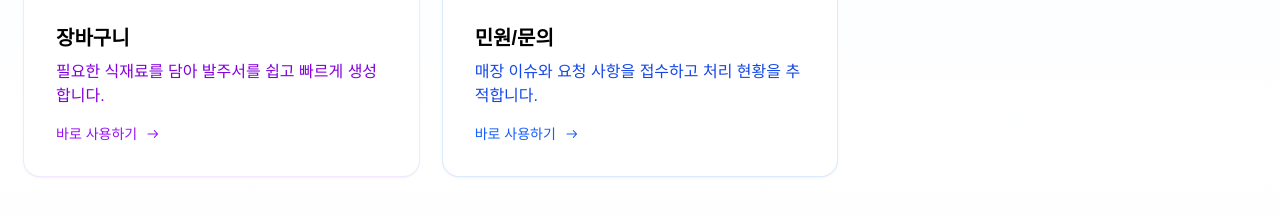
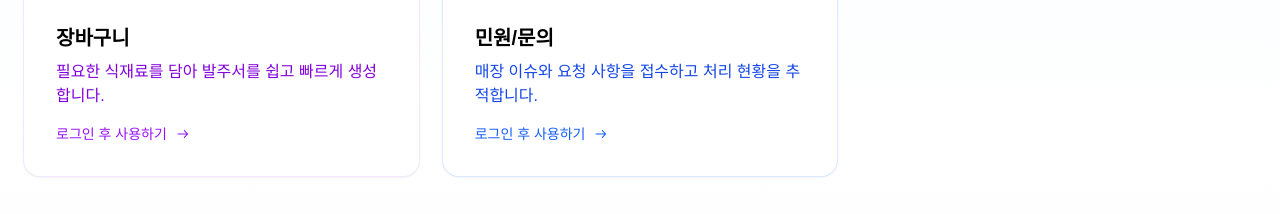
Before and after one commit to KIMKEONHO/Ingredients-Management-System, a Next.js app in the folder frontend/: page / in a window 1280 px wide. Shown: the part 1100-1314 px from the top of the page. Built offline with nearby package versions, Linux system fonts and the light colour scheme; no server answers.

Commit message:
[ front ] : #88 [모든사용자] 메인 페이지 수정

```diff
--- a/frontend/src/app/page.tsx
+++ b/frontend/src/app/page.tsx
@@ -120,14 +120,18 @@ export default function Home() {
               </Link>
 
               {/* 장바구니 */}
-              <Link href="/cart" className="group rounded-2xl bg-white p-8 shadow-sm ring-1 ring-purple-100 transition hover:shadow-md hover:ring-purple-200">
+              <Link
+                href="/cart"
+                className="group rounded-2xl bg-white p-8 shadow-sm ring-1 ring-purple-100 transition hover:shadow-md hover:ring-purple-200"
+                onClick={(e) => handleFeatureClick(e, '/cart')}
+              >
                 <div className="flex h-12 w-12 items-center justify-center rounded-xl bg-purple-100 text-purple-600">
                   <svg xmlns="http://www.w3.org/2000/svg" viewBox="0 0 24 24" fill="currentColor" className="h-6 w-6"><path d="M2.25 3.75A.75.75 0 0 1 3 3h2.31a1.5 1.5 0 0 1 1.46 1.14l.3 1.21h12.6a.75.75 0 0 1 .73.92l-1.5 6a1.5 1.5 0 0 1-1.45 1.13H8.31l.18.72a.75.75 0 0 0 .73.56h9.03a.75.75 0 0 1 0 1.5H9.22a2.25 2.25 0 0 1-2.18-1.69L4.54 5.86l-.3-1.2H3a.75.75 0 0 1-.75-.9Z"/><path d="M6.75 21a1.5 1.5 0 1 1 0-3 1.5 1.5 0 0 1 0 3Zm10.5 0a1.5 1.5 0 1 1 0-3 1.5 1.5 0 0 1 0 3Z"/></svg>
                 </div>
                 <h3 className="mt-6 text-xl font-semibold text-black">장바구니</h3>
                 <p className="mt-2 text-purple-700">필요한 식재료를 담아 발주서를 쉽고 빠르게 생성합니다.</p>
                 <div className="mt-4 flex items-center text-sm text-purple-600 group-hover:text-purple-700">
-                  <span>바로 사용하기</span>
+                  <span>{!isLogin && !isLoginMemberPending ? '로그인 후 사용하기' : '바로 사용하기'}</span>
                   <svg xmlns="http://www.w3.org/2000/svg" viewBox="0 0 24 24" fill="currentColor" className="ml-2 h-4 w-4 transition-transform group-hover:translate-x-1">
                     <path d="M3.75 12a.75.75 0 0 1 .75-.75h12.69l-3.72-3.72a.75.75 0 1 1 1.06-1.06l5 5a.75.75 0 0 1 0 1.06l-5 5a.75.75 0 1 1-1.06-1.06l3.72-3.72H4.5A.75.75 0 0 1 3.75 12Z"/>
                   </svg>
@@ -135,14 +139,18 @@ export default function Home() {
               </Link>
 
               {/* 민원/문의 */}
-              <Link href="/support" className="group rounded-2xl bg-white p-8 shadow-sm ring-1 ring-blue-100 transition hover:shadow-md hover:ring-blue-200">
+              <Link
+                href="/support"
+                className="group rounded-2xl bg-white p-8 shadow-sm ring-1 ring-blue-100 transition hover:shadow-md hover:ring-blue-200"
+                onClick={(e) => handleFeatureClick(e, '/support')}
+              >
                 <div className="flex h-12 w-12 items-center justify-center rounded-xl bg-blue-100 text-blue-600">
                   <svg xmlns="http://www.w3.org/2000/svg" viewBox="0 0 24 24" fill="currentColor" className="h-6 w-6"><path d="M12 3.75A8.25 8.25 8.25 0 1 0 20.25 12 8.26 8.26 0 0 0 12 3.75Zm0 12.75a.75.75 0 0 1-.53-.22l-2.25-2.25a.75.75 0 0 1 1.06-1.06l1.72 1.72 3.97-3.97a.75.75 0 1 1 1.06 1.06l-4.5 4.5a.75.75 0 0 1-.53.22Z"/></svg>
                 </div>
                 <h3 className="mt-6 text-xl font-semibold text-black">민원/문의</h3>
                 <p className="mt-2 text-blue-700">매장 이슈와 요청 사항을 접수하고 처리 현황을 추적합니다.</p>
                 <div className="mt-4 flex items-center text-sm text-blue-600 group-hover:text-blue-700">
-                  <span>바로 사용하기</span>
+                  <span>{!isLogin && !isLoginMemberPending ? '로그인 후 사용하기' : '바로 사용하기'}</span>
                   <svg xmlns="http://www.w3.org/2000/svg" viewBox="0 0 24 24" fill="currentColor" className="ml-2 h-4 w-4 transition-transform group-hover:translate-x-1">
                     <path d="M3.75 12a.75.75 0 0 1 .75-.75h12.69l-3.72-3.72a.75.75 0 1 1 1.06-1.06l5 5a.75.75 0 0 1 0 1.06l-5 5a.75.75 0 1 1-1.06-1.06l3.72-3.72H4.5A.75.75 0 0 1 3.75 12Z"/>
                   </svg>
```
